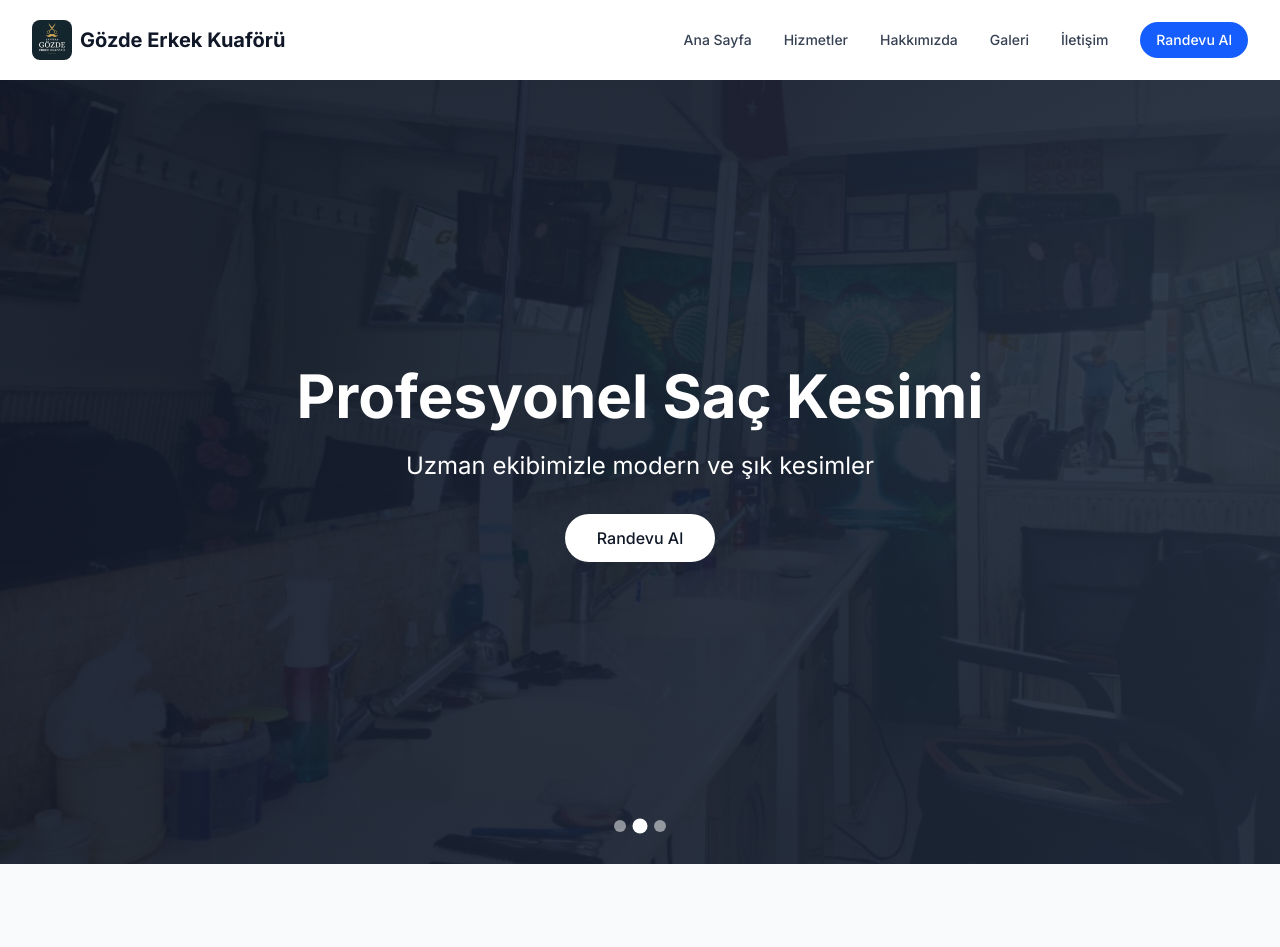
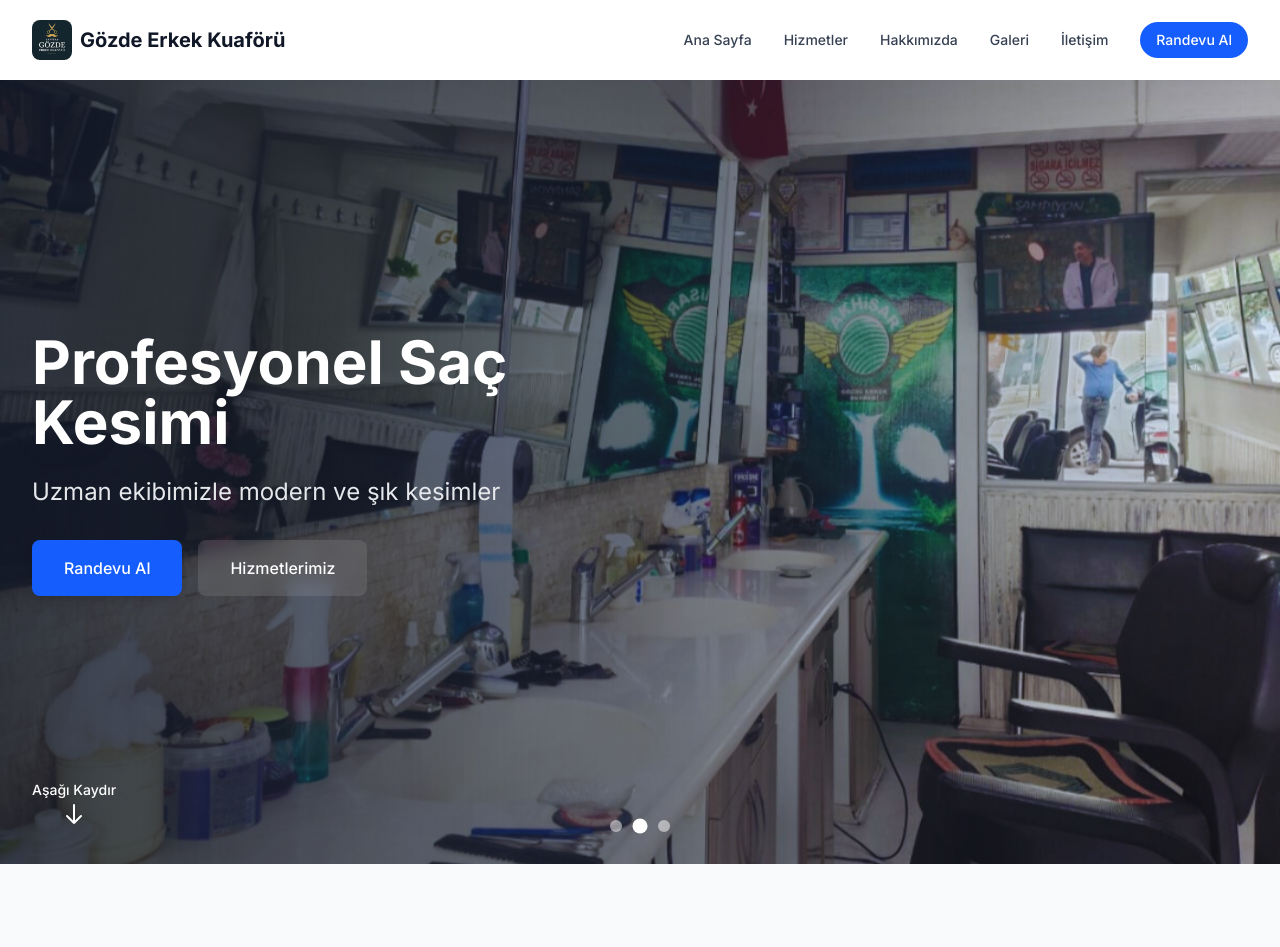
Before and after one commit to adilerdogan/adilerdogan.github.io, a Next.js app: page / in a window 1280 px wide. Shown: the top 947 px of the page. Built offline with nearby package versions, Linux system fonts and the light colour scheme.

Commit message:
Enhance home page slider with improved gradient background, updated button styles, and added scroll indicator. Refined layout for better responsiveness and visual appeal.

```diff
--- a/src/app/page.tsx
+++ b/src/app/page.tsx
@@ -148,7 +148,7 @@ export default function Home() {
               index === currentSlide ? 'opacity-100' : 'opacity-0'
             }`}
           >
-            <div className="absolute inset-0 bg-gradient-to-r from-gray-900/90 to-gray-800/90 z-10" />
+            <div className="absolute inset-0 bg-gradient-to-r from-gray-900/80 via-gray-900/50 to-transparent z-10" />
             <Image
               src={slide.image}
               alt={slide.title}
@@ -156,37 +156,69 @@ export default function Home() {
               className="object-cover"
               priority={index === 0}
             />
-            <div className="relative z-20 h-full flex items-center justify-center text-center px-4">
-              <div className="max-w-3xl">
+            <div className="relative z-20 h-full flex items-center">
+              <div className="max-w-7xl mx-auto px-4 sm:px-6 lg:px-8 w-full">
+                <div className="max-w-2xl">
                   <h1 className="text-4xl md:text-6xl font-bold text-white mb-6 transform transition-all duration-1000 translate-y-0">
                     {slide.title}
                   </h1>
-                <p className="text-xl md:text-2xl text-white mb-8 transform transition-all duration-1000 translate-y-0">
+                  <p className="text-xl md:text-2xl text-gray-200 mb-8 transform transition-all duration-1000 translate-y-0">
                     {slide.description}
                   </p>
+                  <div className="flex flex-col sm:flex-row gap-4">
                     <button
                       onClick={() => document.getElementById('iletisim')?.scrollIntoView({ behavior: 'smooth' })}
-                  className="bg-white text-gray-900 px-8 py-3 rounded-full font-medium hover:bg-gray-100 transition duration-300"
+                      className="px-8 py-4 rounded-lg bg-blue-600 text-white font-medium hover:bg-blue-700 transition duration-300 shadow-lg hover:shadow-xl"
                     >
                       Randevu Al
                     </button>
+                    <button
+                      onClick={() => document.getElementById('hizmetler')?.scrollIntoView({ behavior: 'smooth' })}
+                      className="px-8 py-4 rounded-lg bg-white/10 text-white font-medium hover:bg-white/20 transition duration-300 backdrop-blur-sm"
+                    >
+                      Hizmetlerimiz
+                    </button>
+                  </div>
+                </div>
               </div>
             </div>
           </div>
         ))}
 
         {/* Slider Navigation Dots */}
-        <div className="absolute bottom-8 left-1/2 transform -translate-x-1/2 z-20 flex space-x-2">
+        <div className="absolute bottom-8 left-1/2 transform -translate-x-1/2 z-20 flex space-x-3">
           {slides.map((_, index) => (
             <button
               key={index}
               onClick={() => setCurrentSlide(index)}
               className={`w-3 h-3 rounded-full transition-all duration-300 ${
-                index === currentSlide ? 'bg-white scale-125' : 'bg-white/50'
+                index === currentSlide
+                  ? 'bg-white scale-125'
+                  : 'bg-white/50 hover:bg-white/75'
               }`}
               aria-label={`Go to slide ${index + 1}`}
             />
           ))}
+        </div>
+
+        {/* Scroll Indicator */}
+        <div className="absolute bottom-8 left-8 z-20 hidden md:block">
+          <div className="flex flex-col items-center space-y-2">
+            <span className="text-white text-sm font-medium">Aşağı Kaydır</span>
+            <svg
+              className="w-6 h-6 text-white animate-bounce"
+              fill="none"
+              stroke="currentColor"
+              viewBox="0 0 24 24"
+            >
+              <path
+                strokeLinecap="round"
+                strokeLinejoin="round"
+                strokeWidth={2}
+                d="M19 14l-7 7m0 0l-7-7m7 7V3"
+              />
+            </svg>
+          </div>
         </div>
       </section>
 
```
Lines whose indentation alone changed are shown as unchanged.
